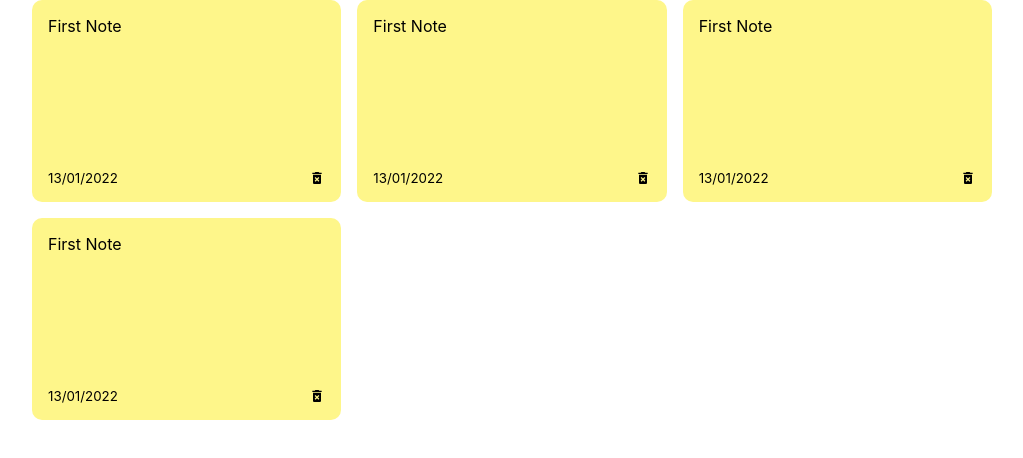
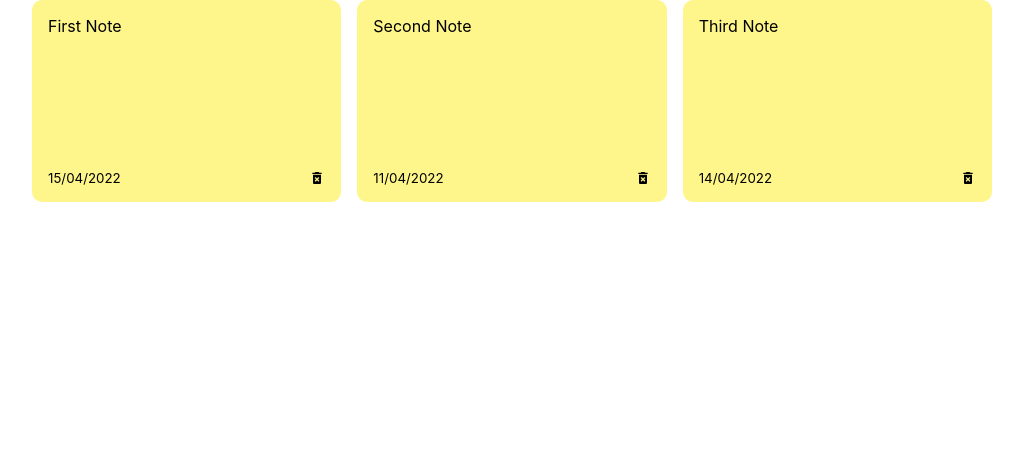
Before and after one commit to ibrahimuzul/react-notes, a React (Create React App) app: page / in a window 1280 px wide. Shown: the top 458 px of the page, without its empty margins (128-1151 px from the left). Built offline with nearby package versions, Linux system fonts and the light colour scheme; the HTML template or start-up script is replaced by a standard one.

Commit message:
Notes, List

```diff
--- a/src/App.js
+++ b/src/App.js
@@ -1,9 +1,30 @@
+
+import { useState } from 'react';
+import { nanoid } from 'nanoid';
 import NoteList from './Components/NotesList';
 
-const App =()=>{
+const App = () => {
+  const [notes, setNotes] = useState([
+    {
+      id: nanoid(),
+      text: "First Note",
+      date: "15/04/2022"
+    },
+    {
+      id: nanoid(),
+      text: "Second Note",
+      date: "11/04/2022"
+    },
+    {
+      id: nanoid(),
+      text: "Third Note",
+      date: "14/04/2022"
+    }
+  ]);
+
   return (
     <div className='container'>
-      <NoteList></NoteList>
+      <NoteList notes={notes}></NoteList>
     </div>
   );
 }
--- a/src/Components/Note.js
+++ b/src/Components/Note.js
@@ -1,11 +1,11 @@
 import {MdDeleteForever} from 'react-icons/md';
 
-const Note =()=>{
+const Note =({ id, text, date })=>{
     return (
         <div className='note'>
-            <span>First Note</span>
+            <span>{text}</span>
             <div className='note-footer'>
-                <small>13/01/2022</small>
+                <small>{date}</small>
                 <MdDeleteForever className='delete-icon'></MdDeleteForever>
             </div>
         </div>
--- a/src/Components/NotesList.js
+++ b/src/Components/NotesList.js
@@ -1,12 +1,11 @@
 import Note from './Note'
 
-const NotesList = () => {
+const NotesList = ({ notes }) => {
     return (
         <div className="notes-list">
-            <Note />
-            <Note />
-            <Note />
-            <Note />
+            {notes.map((note) =>
+                <Note id={note.id} text={note.text} date={note.date}/>
+            )}
         </div>
     );
 }
```
